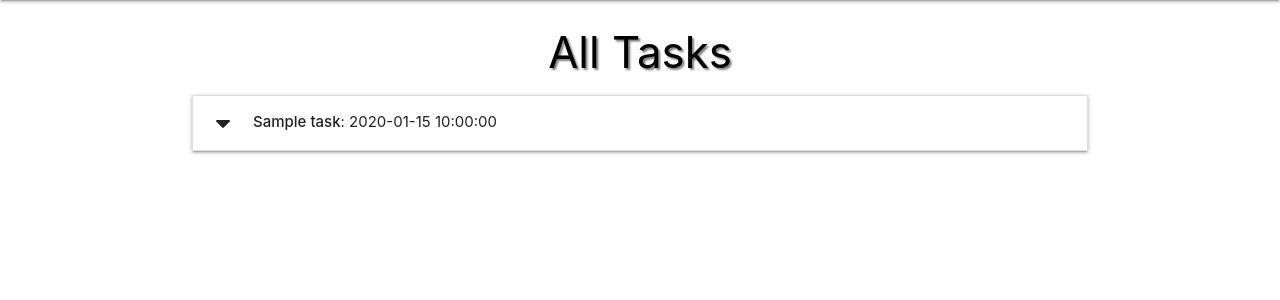
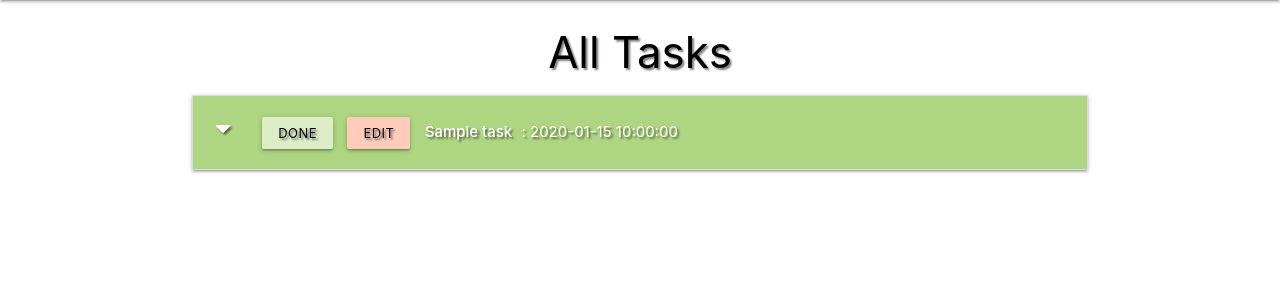
Before and after one commit to alissatroiano/task-manager, a Flask app: page / in a window 1280 px wide. Shown: the part 64-364 px from the top of the page. Run offline with Flask 2, Linux system fonts and the light colour scheme; a database or web service that is not in the repository returns one stand-in record (values such as "Sample title"); some libraries are stand-ins or nearby versions.

Commit message:
Add edit/done button to task manager homepage

```diff
--- a/static/css/style.css
+++ b/static/css/style.css
@@ -5,3 +5,12 @@
 .flashes.h4 {
     line-height: 2;
 }
+
+.btn-small {
+    margin: 5px;
+}
+
+.collapsible-header .col strong {
+    margin: 5px;
+    line-height: 42px;
+}
--- a/templates/tasks.html
+++ b/templates/tasks.html
@@ -6,13 +6,18 @@
 <ul class="collapsible">
 	{% for task in tasks %}
 	<li>
-		<div class="collapsible-header">
-			<i class="fas fa-caret-down"></i>
-			<strong>{{ task.task_name }}</strong> : {{ task.due_date }}
-			{% if task.is_urgent == "on" %}
-            <i class="fas fa-exclamation-circle light-green-text lighten-4 tooltipped" data-position="right" data-tooltip="I am a tooltip"></i>
-			{% endif %}
+		<div class="collapsible-header light-green white-text lighten-2 text-shadow">
+			<div class="col s3">
+				<i class="fas fa-caret-down"></i>
+                <a href="" class="btn-small light-green lighten-4 black-text">Done</a>
+                <a href="" class="btn-small deep-orange black-text lighten-4">Edit</a>
+				<strong>{{ task.task_name }}</strong> : {{ task.due_date }}
+				{% if task.is_urgent == "on" %}
+				<i class="fas fa-exclamation-circle light-green-text lighten-4 tooltipped" data-position="right" data-tooltip="I am a tooltip"></i>
+				{% endif %}
+			</div>
 		</div>
+
 		<div class="collapsible-body">
 			<strong>{{ task.category_name }}</strong>
 			<p>{{ task.task_description }}</p>
```
